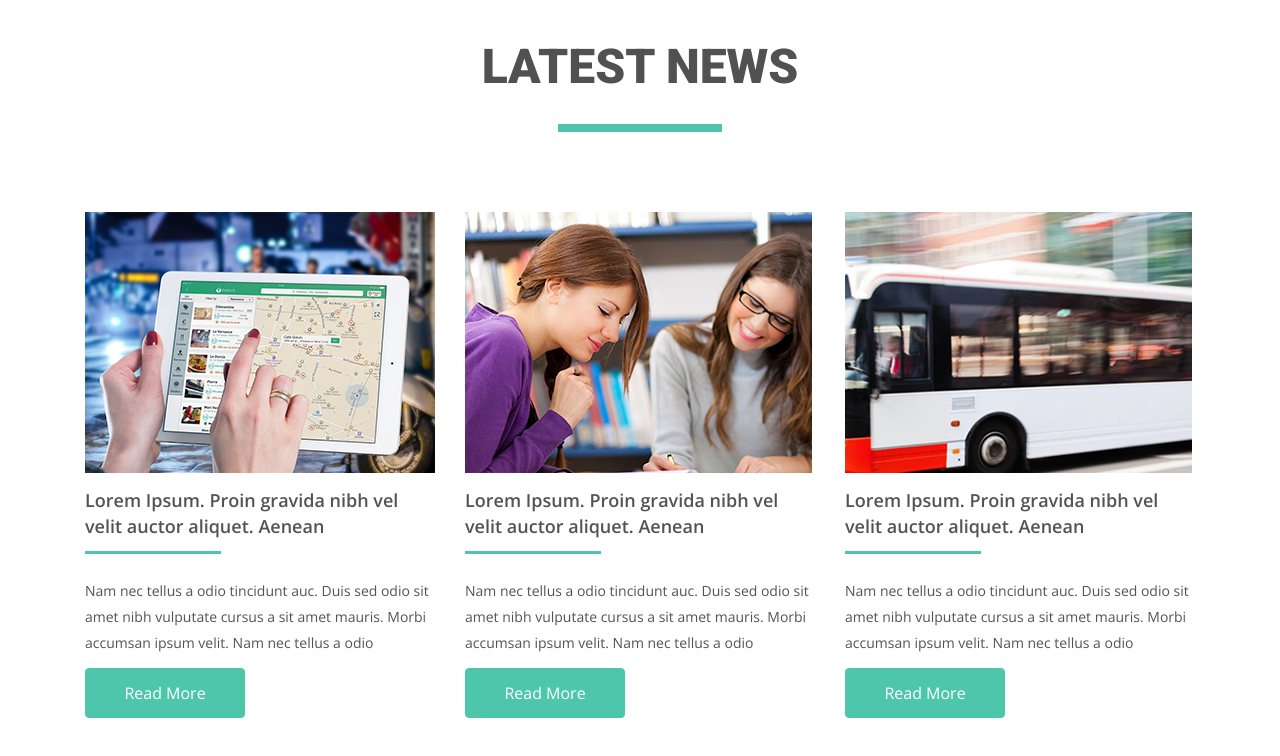
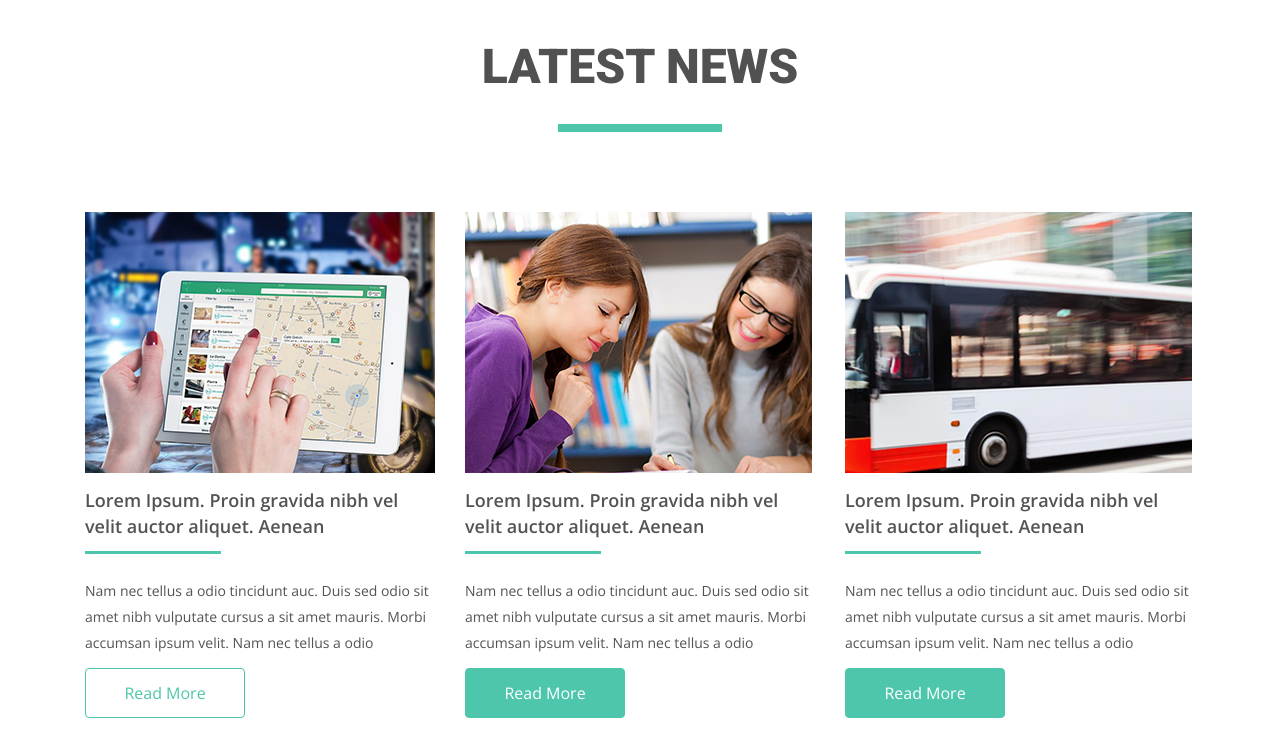
Before and after one commit to at0mua/goit-fe-course, a plain HTML site: page html-css/module-04/index.html in a window 1280 px wide. In both pictures the pointer is over the button 165 px from the left and 1791 px from the top of the page. Shown: the part 1098-1854 px from the top of the page. Drawn offline with nearby package versions, Linux system fonts and the light colour scheme.

Commit message:
added some changes for styling in blog button

```diff
--- a/html-css/module-04/css/style.css
+++ b/html-css/module-04/css/style.css
@@ -252,3 +252,9 @@ img {
   border: 1px solid #4ec6ab;
   border-radius: 4px;
 }
+
+.new-blog button:hover,
+.new-blog button:focus {
+  background-color: #fff;
+  color: #4ec6ab;
+}
```
